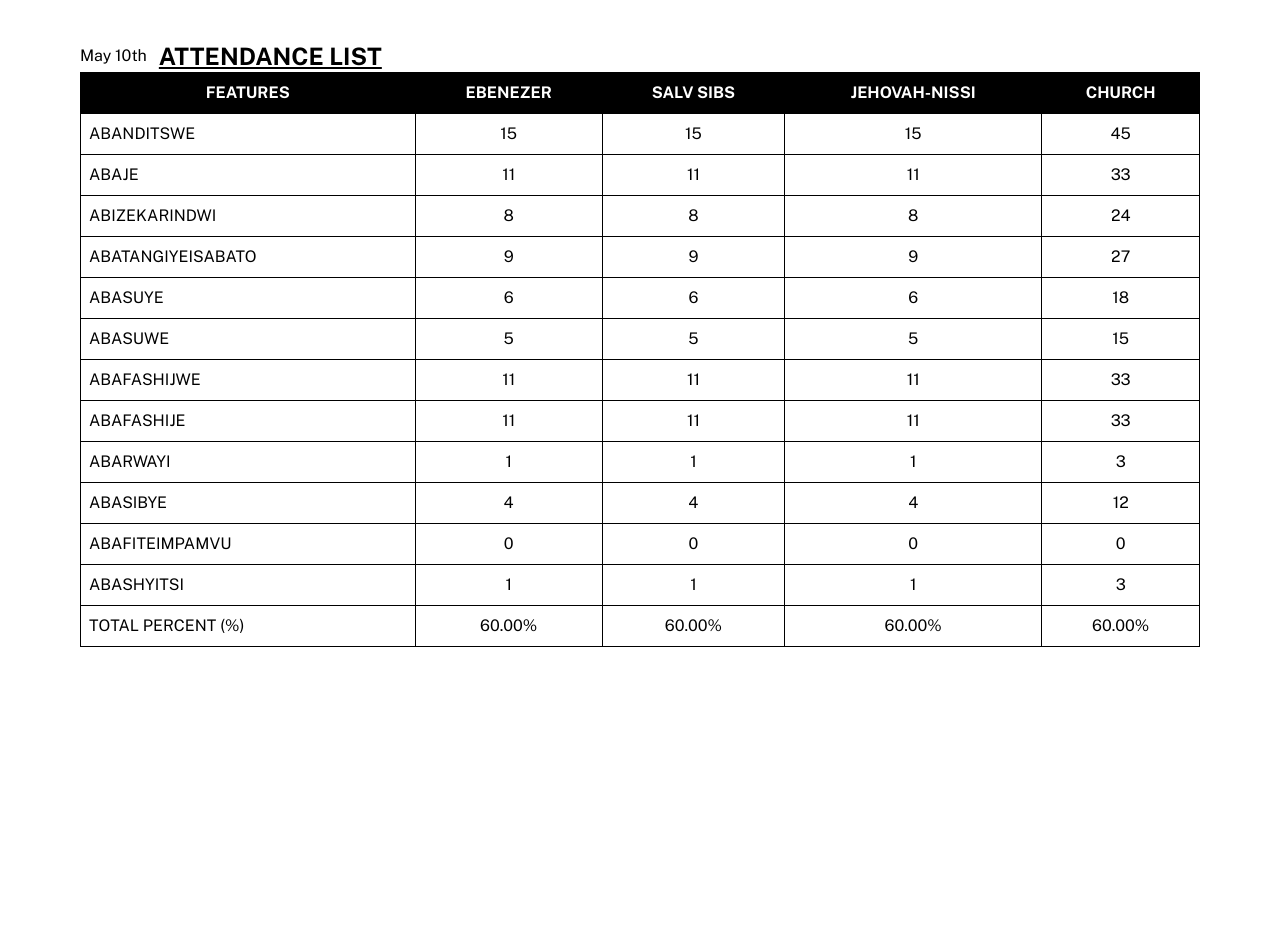
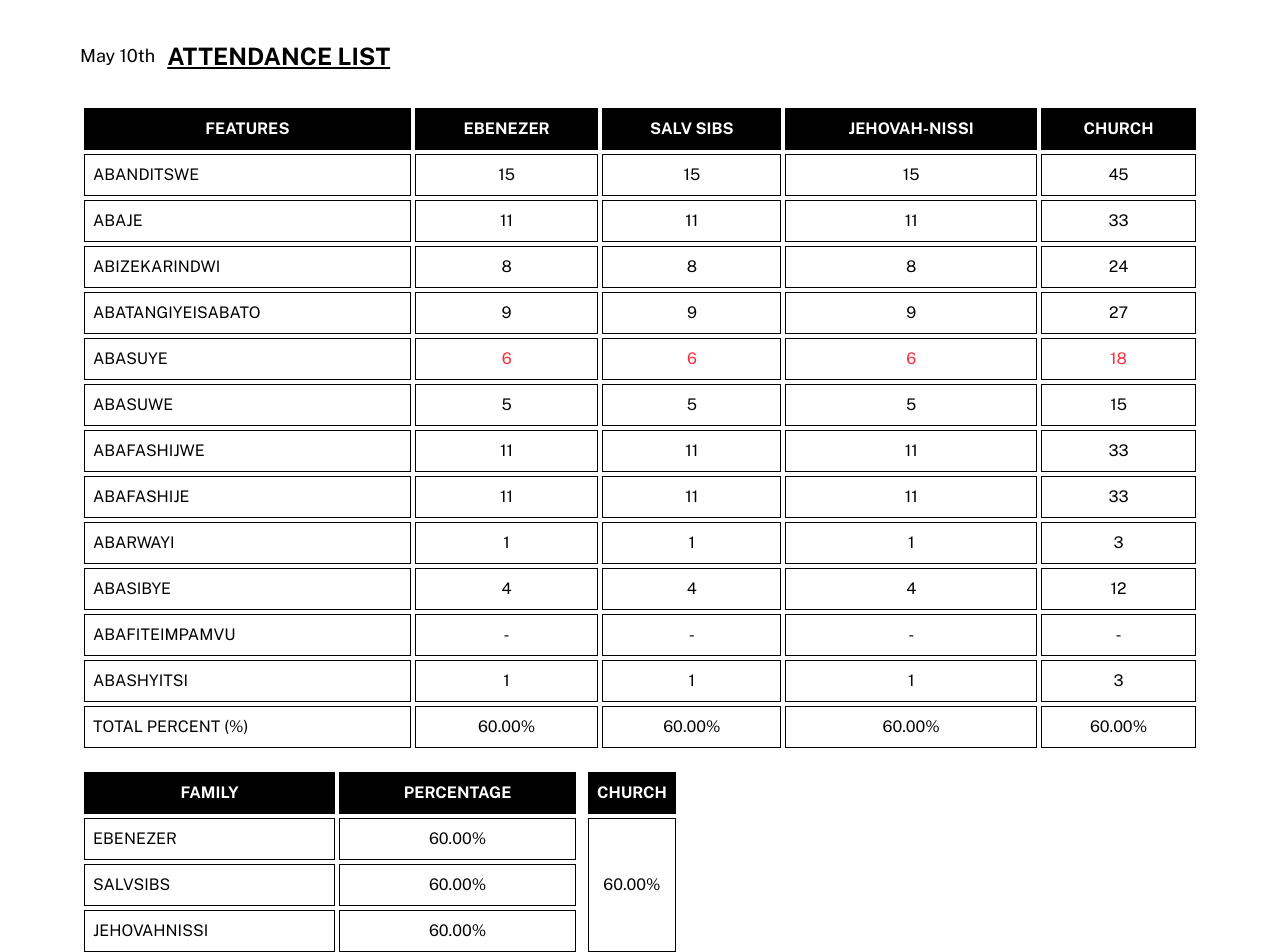
Before and after one commit to Aimable01/ssq-report, a Next.js app: page /generate in a window 1280 px wide. Shown: the top 952 px of the page. Before the commit the page ends 800 px from the top, so only its background shows below. Built offline with nearby package versions, Linux system fonts and the light colour scheme.

Commit message:
[feat] optimize for printing

```diff
--- a/src/app/generate/page.tsx
+++ b/src/app/generate/page.tsx
@@ -1,23 +1,43 @@
+"use client";
+
 import AttendanceTable from "@/components/AttendanceTable";
 import { data } from "@/data/data";
 
 export default function Page() {
   return (
-    <div className="mx-20 my-10">
+    <div className="print:mx-0 print:my-0 mx-20 my-10">
+      {/* Print-specific styles */}
+      <style jsx global>{`
+        @media print {
+          @page {
+            size: A4;
+            margin: 1cm;
+          }
+          body {
+            -webkit-print-color-adjust: exact;
+            print-color-adjust: exact;
+          }
+        }
+      `}</style>
+
       {/* the header with data && logo */}
-      <div className="flex justify-between">
+      <div className="flex justify-between mb-8 print:mb-4">
         {/* the date && heading */}
         <div className="flex gap-3 items-center justify-center">
           <div>
-            <h1>May 10th</h1>
+            <h1 className="text-lg print:text-base">May 10th</h1>
           </div>
           <div>
-            <h1 className="font-bold text-2xl underline">ATTENDANCE LIST</h1>
+            <h1 className="font-bold text-2xl print:text-xl underline">
+              ATTENDANCE LIST
+            </h1>
           </div>
         </div>
       </div>
 
-      <AttendanceTable data={data[0]} />
+      <div className="print:break-inside-avoid">
+        <AttendanceTable data={data[0]} />
+      </div>
     </div>
   );
 }
--- a/src/app/layout.tsx
+++ b/src/app/layout.tsx
@@ -21,7 +21,12 @@ export default function RootLayout({
 }>) {
   return (
     <html lang="en">
-      <body className={`${publicSans.variable} antialiased`}>{children}</body>
+      <body
+        className={`${publicSans.variable} antialiased`}
+        suppressHydrationWarning
+      >
+        {children}
+      </body>
     </html>
   );
 }
--- a/src/components/AttendanceTable.tsx
+++ b/src/components/AttendanceTable.tsx
@@ -101,68 +101,222 @@ export default function AttendanceTable({ data }: { data: familyData }) {
   };
 
   return (
-    <div className="w-full overflow-x-auto">
-      <table className="w-full border-collapse border border-black">
+    <div className="w-full overflow-x-auto space-y-4 print:space-y-2">
+      {/* Main attendance table */}
+      <table className="w-full border-separate border-spacing-1 print:break-inside-avoid">
         <thead>
           <tr>
-            <th className="border border-black bg-black text-white p-2">
+            <th className="border border-black bg-black text-white p-2 print:p-1 print:text-sm">
               FEATURES
             </th>
-            <th className="border border-black bg-black text-white p-2">
+            <th className="border border-black bg-black text-white p-2 print:p-1 print:text-sm">
               EBENEZER
             </th>
-            <th className="border border-black bg-black text-white p-2">
+            <th className="border border-black bg-black text-white p-2 print:p-1 print:text-sm">
               SALV SIBS
             </th>
-            <th className="border border-black bg-black text-white p-2">
+            <th className="border border-black bg-black text-white p-2 print:p-1 print:text-sm">
               JEHOVAH-NISSI
             </th>
-            <th className="border border-black bg-black text-white p-2">
+            <th className="border border-black bg-black text-white p-2 print:p-1 print:text-sm">
               CHURCH
             </th>
           </tr>
         </thead>
         <tbody>
           {Object.entries(families.ebenezer).map(([key]) => (
-            <tr key={key}>
-              <td className="border border-black p-2 uppercase">{key}</td>
-              <td className="border border-black p-2 text-center">
-                {families.ebenezer[key as keyof typeof families.ebenezer]}
+            <tr key={key} className="print:text-sm">
+              <td className="border border-black p-2 print:p-1 uppercase">
+                {key}
               </td>
-              <td className="border border-black p-2 text-center">
-                {families.salvSibs[key as keyof typeof families.salvSibs]}
+              <td
+                className={`border border-black p-2 print:p-1 text-center ${
+                  key !== "abanditswe" &&
+                  [
+                    "abaje",
+                    "abizeKarindwi",
+                    "abatangiyeIsabato",
+                    "abasuye",
+                    "abafashije",
+                  ].includes(key) &&
+                  families.ebenezer[key as keyof typeof families.ebenezer] <
+                    families.ebenezer.abanditswe / 2
+                    ? "text-red-500"
+                    : ""
+                }`}
+              >
+                {families.ebenezer[key as keyof typeof families.ebenezer] === 0
+                  ? "-"
+                  : families.ebenezer[key as keyof typeof families.ebenezer]}
               </td>
-              <td className="border border-black p-2 text-center">
-                {
+              <td
+                className={`border border-black p-2 print:p-1 text-center ${
+                  key !== "abanditswe" &&
+                  [
+                    "abaje",
+                    "abizeKarindwi",
+                    "abatangiyeIsabato",
+                    "abasuye",
+                    "abafashije",
+                  ].includes(key) &&
+                  families.salvSibs[key as keyof typeof families.salvSibs] <
+                    families.salvSibs.abanditswe / 2
+                    ? "text-red-500"
+                    : ""
+                }`}
+              >
+                {families.salvSibs[key as keyof typeof families.salvSibs] === 0
+                  ? "-"
+                  : families.salvSibs[key as keyof typeof families.salvSibs]}
+              </td>
+              <td
+                className={`border border-black p-2 print:p-1 text-center ${
+                  key !== "abanditswe" &&
+                  [
+                    "abaje",
+                    "abizeKarindwi",
+                    "abatangiyeIsabato",
+                    "abasuye",
+                    "abafashije",
+                  ].includes(key) &&
                   families.jehovahNissi[
                     key as keyof typeof families.jehovahNissi
-                  ]
-                }
+                  ] <
+                    families.jehovahNissi.abanditswe / 2
+                    ? "text-red-500"
+                    : ""
+                }`}
+              >
+                {families.jehovahNissi[
+                  key as keyof typeof families.jehovahNissi
+                ] === 0
+                  ? "-"
+                  : families.jehovahNissi[
+                      key as keyof typeof families.jehovahNissi
+                    ]}
               </td>
-              <td className="border border-black p-2 text-center">
-                {families.church[key as keyof typeof families.church]}
+              <td
+                className={`border border-black p-2 print:p-1 text-center ${
+                  key !== "abanditswe" &&
+                  [
+                    "abaje",
+                    "abizeKarindwi",
+                    "abatangiyeIsabato",
+                    "abasuye",
+                    "abafashije",
+                  ].includes(key) &&
+                  families.church[key as keyof typeof families.church] <
+                    families.church.abanditswe / 2
+                    ? "text-red-500"
+                    : ""
+                }`}
+              >
+                {families.church[key as keyof typeof families.church] === 0
+                  ? "-"
+                  : families.church[key as keyof typeof families.church]}
               </td>
             </tr>
           ))}
-          <tr>
-            <td className="border border-black p-2 uppercase">
+          <tr className="print:text-sm">
+            <td className="border border-black p-2 print:p-1 uppercase">
               TOTAL PERCENT (%)
             </td>
-            <td className="border border-black p-2 text-center">
+            <td
+              className={`border border-black p-2 print:p-1 text-center ${
+                calculatePercentage(families.ebenezer) < 50
+                  ? "text-red-500"
+                  : ""
+              }`}
+            >
               {calculatePercentage(families.ebenezer).toFixed(2)}%
             </td>
-            <td className="border border-black p-2 text-center">
+            <td
+              className={`border border-black p-2 print:p-1 text-center ${
+                calculatePercentage(families.salvSibs) < 50
+                  ? "text-red-500"
+                  : ""
+              }`}
+            >
               {calculatePercentage(families.salvSibs).toFixed(2)}%
             </td>
-            <td className="border border-black p-2 text-center">
+            <td
+              className={`border border-black p-2 print:p-1 text-center ${
+                calculatePercentage(families.jehovahNissi) < 50
+                  ? "text-red-500"
+                  : ""
+              }`}
+            >
               {calculatePercentage(families.jehovahNissi).toFixed(2)}%
             </td>
-            <td className="border border-black p-2 text-center">
+            <td
+              className={`border border-black p-2 print:p-1 text-center ${
+                calculatePercentage(families.church) < 50 ? "text-red-500" : ""
+              }`}
+            >
               {calculatePercentage(families.church).toFixed(2)}%
             </td>
           </tr>
         </tbody>
       </table>
+
+      {/* Ranking table with church percentage */}
+      <div className="flex gap-1 print:break-inside-avoid">
+        <table className="w-[500px] border-separate border-spacing-1">
+          <thead>
+            <tr>
+              <th className="border border-black bg-black text-white p-2 print:p-1 print:text-sm">
+                FAMILY
+              </th>
+              <th className="border border-black bg-black text-white p-2 print:p-1 print:text-sm">
+                PERCENTAGE
+              </th>
+            </tr>
+          </thead>
+          <tbody>
+            {Object.entries(families)
+              .filter(([key]) => key !== "church")
+              .map(([family, stats]) => ({
+                name: family.toUpperCase(),
+                percentage: calculatePercentage(stats),
+              }))
+              .sort((a, b) => b.percentage - a.percentage)
+              .map(({ name, percentage }) => (
+                <tr key={name} className="print:text-sm">
+                  <td className="border border-black p-2 print:p-1">{name}</td>
+                  <td
+                    className={`border border-black p-2 print:p-1 text-center ${
+                      percentage < 50 ? "text-red-500" : ""
+                    }`}
+                  >
+                    {percentage.toFixed(2)}%
+                  </td>
+                </tr>
+              ))}
+          </tbody>
+        </table>
+        <table className="border-separate border-spacing-1">
+          <thead>
+            <tr>
+              <th className="border border-black bg-black text-white p-2 print:p-1 print:text-sm">
+                CHURCH
+              </th>
+            </tr>
+          </thead>
+          <tbody>
+            <tr className="print:text-sm">
+              <td
+                className={`border border-black p-2 print:p-1 text-center ${
+                  calculatePercentage(families.church) < 50
+                    ? "text-red-500"
+                    : ""
+                }`}
+              >
+                {calculatePercentage(families.church).toFixed(2)}%
+              </td>
+            </tr>
+          </tbody>
+        </table>
+      </div>
     </div>
   );
 }
```
